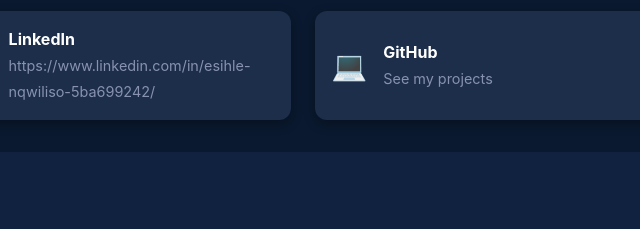
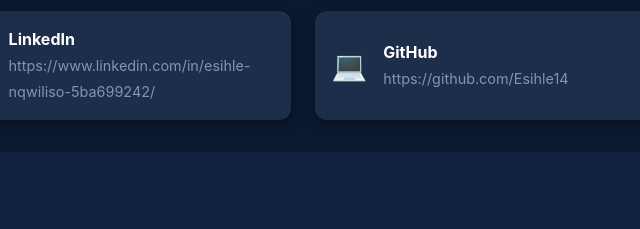
Before and after one commit to Esihle14/My-Portfolio, a plain HTML site: page index.html in a window 1280 px wide. Shown: the part 2289-2518 px from the top of the page, 524-1164 px from the left. Drawn offline with Linux system fonts and the light colour scheme.

Commit message:
Update GitHub link in contact card

```diff
--- a/index.html
+++ b/index.html
@@ -134,7 +134,7 @@
         </a>
         <a class="contact-card" href="https://github.com/Esihle14" target="_blank">
           <div class="icon">💻</div>
-          <div class="info"><strong>GitHub</strong><span>See my projects</span></div>
+          <div class="info"><strong>GitHub</strong><span>https://github.com/Esihle14</span></div>
         </a>
       </div>
     </section>
```
